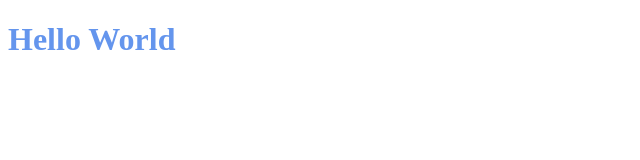
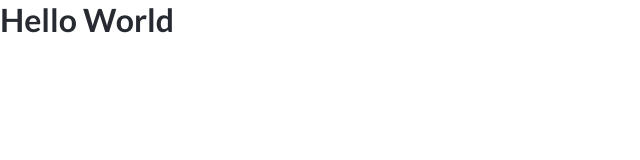
Before and after one commit to DanielAD10/Kpop-Conference, a website: page index.html in a window 1280 px wide. Shown: the whole page, without its empty margins (0-640 px from the left). Drawn offline with Linux system fonts and the light colour scheme.

Commit message:
Update style.css for basic styling

```diff
--- a/style.css
+++ b/style.css
@@ -1,3 +1,19 @@
-h1 {
-  color: cornflowerblue;
+@import url('https://fonts.googleapis.com/css2?family=Lato:wght@300;400;700;900&display=swap');
+
+html {
+  box-sizing: border-box;
 }
+
+*,
+*::before,
+*::after {
+  box-sizing: inherit;
+  padding: 0;
+  margin: 0;
+}
+
+/* Template Body */
+body {
+  font-family: 'Lato', sans-serif;
+  color: #272a31;
+}
```
